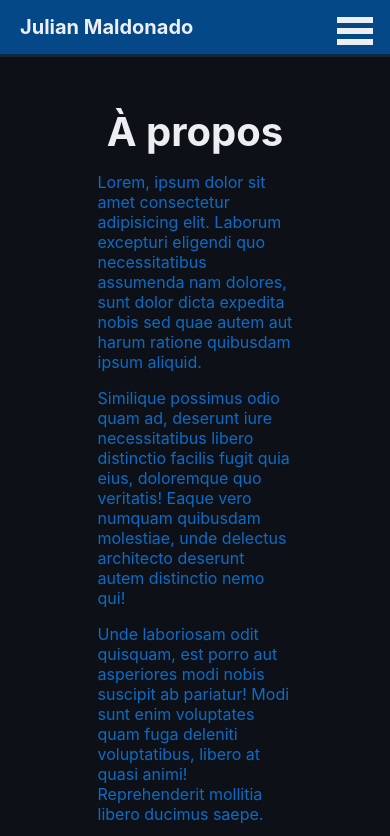
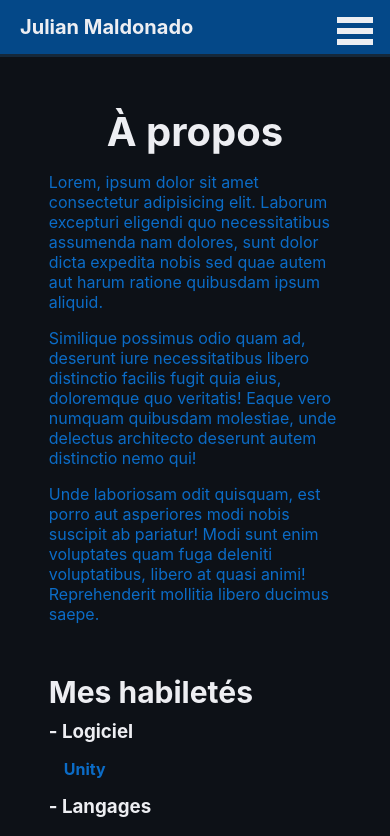
Before and after one commit to JAMC8/portfolio-web, a React (Create React App) app: page /a-propos in a window 390 px wide. Shown: the top 836 px of the page. Built offline with nearby package versions, Linux system fonts and the light colour scheme.

Commit message:
css apropos, img, projetsWeb

```diff
--- a/src/composants/scss/APropos.scss
+++ b/src/composants/scss/APropos.scss
@@ -41,3 +41,12 @@
     }
 
 }
+
+
+@media(max-width: 950px)
+{
+    .APropos
+    {
+        width: 75%;
+    }
+}
--- a/src/data/projetsWeb.json
+++ b/src/data/projetsWeb.json
@@ -16,7 +16,7 @@
         "nom" : "Projet Web : Le Fol Espoir",
         "annee" : 2018,
         "images" : [
-            "photoAVenir"
+            "FE_001"
         ],
         "videos" : [
             "vid1"
```
Also changed, not shown: public/images-projets/FE_001.png (added).
